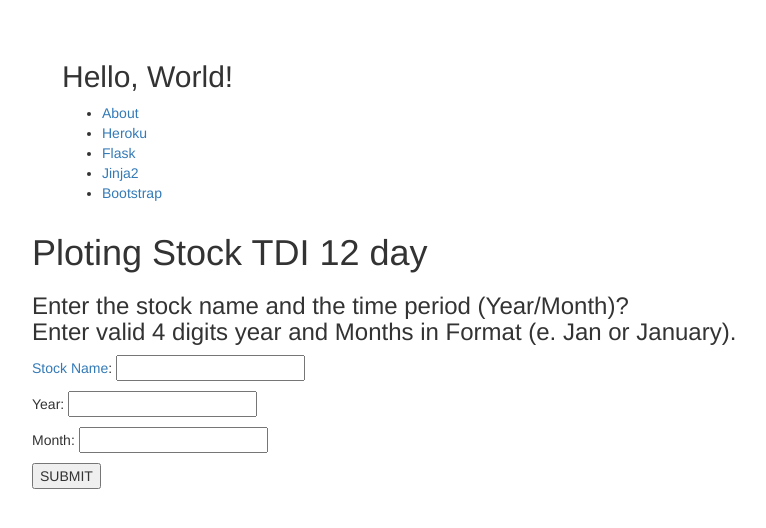
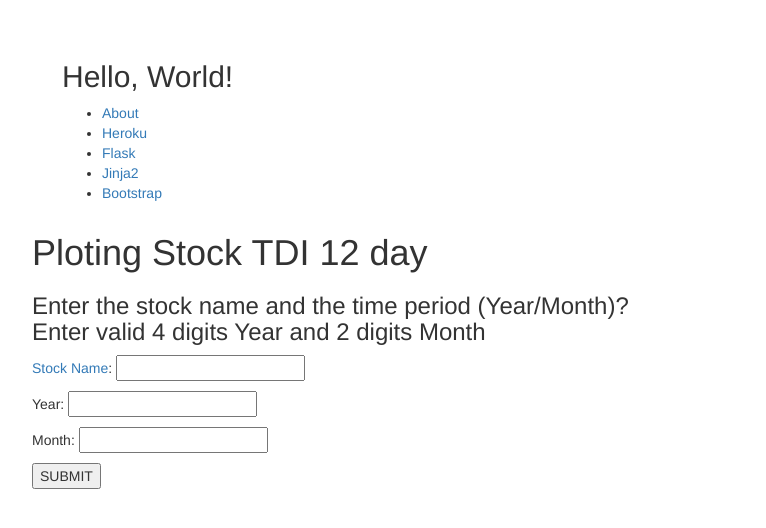
Before and after one commit to chandan0013/stock, a Flask app: page / in a window 1280 px wide. Shown: the top 528 px of the page, without its empty margins (8-774 px from the left). Run offline with Flask 2, Linux system fonts and the light colour scheme; some libraries are stand-ins or nearby versions.

Commit message:
Update index.html

```diff
--- a/templates/index.html
+++ b/templates/index.html
@@ -33,7 +33,7 @@
     <div class=metanav>
       <h3>
 	Enter the stock name and the time period (Year/Month)?<br>
-	Enter valid 4 digits year and Months in Format (e. Jan or January). <br>
+	Enter valid 4 digits Year and 2 digits Month<br>
       </h3>
       <form id='userinfoform' method='post' action='/make_plot'>
 	<p>
```
